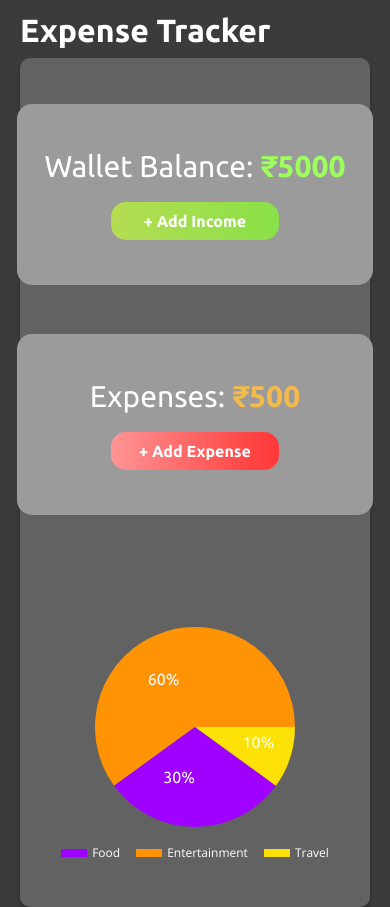
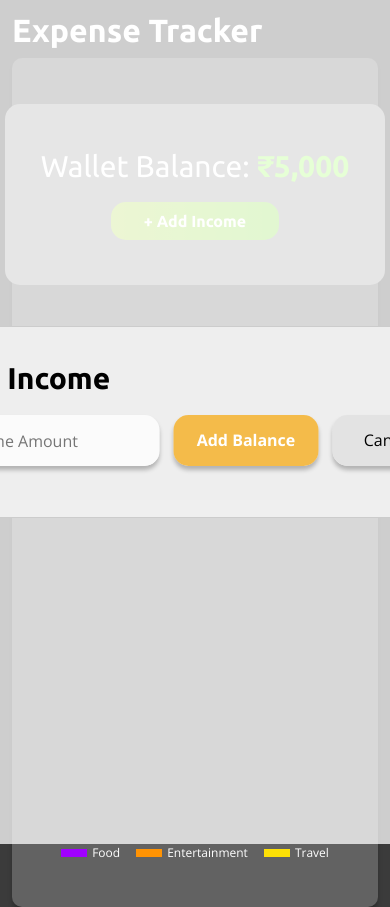
Before and after one commit to abhayd08/Expense-Tracker, a React (Vite) app: page / in a window 390 px wide. Both pictures are taken after a click on the button "+ Add Income". Built offline with nearby package versions, Linux system fonts and the light colour scheme.

Commit message:
Implemented functionality for Add Income and Add Expense components; incorporated local storage for persisting details.

```diff
--- a/src/Components/AddExpense/AddExpense.jsx
+++ b/src/Components/AddExpense/AddExpense.jsx
@@ -2,13 +2,61 @@ import ReactModal from "react-modal";
 import BalanceTrackerContext from "../Contexts/BalanceTrackerContext";
 import { useContext } from "react";
 import styles from "./AddExpense.module.css";
+import { useState } from "react";
+import { useEffect } from "react";
 
 const AddExpense = () => {
-  const { isAddExpenseModalOpen, setIsAddExpenseModalOpen } = useContext(
-    BalanceTrackerContext
-  );
+  const {
+    isAddExpenseModalOpen,
+    setIsAddExpenseModalOpen,
+    expensesSummary,
+    setExpensesSummary,
+    setExpenses,
+    walletBalance,
+    setWalletBalance,
+  } = useContext(BalanceTrackerContext);
 
-  const handleExpenseAdd = () => {};
+  const [modalWidth, setModalWidth] = useState("530px");
+  const [modalHeight, setModalHeight] = useState("341px");
+
+  useEffect(() => {
+    window.addEventListener("resize", () => {
+      if (window.innerWidth <= 500) {
+        setModalWidth("300px");
+        setModalHeight("561px");
+      } else if (window.innerWidth <= 610) {
+        setModalWidth("428px");
+        setModalHeight("491px");
+      } else {
+        setModalWidth("530px");
+        setModalHeight("341px");
+      }
+    });
+  });
+
+  const handleExpenseAdd = (e) => {
+    e.preventDefault();
+    const expensesData = {
+      title: e.target.elements.title.value,
+      price: Number(e.target.elements.price.value),
+      category: e.target.elements.category.value,
+      date: new Date(e.target.elements.date.value),
+    };
+
+    if (Number(e.target.elements.price.value) <= walletBalance) {
+      setWalletBalance((prevBalance) => prevBalance - expensesData.price);
+      setExpenses((prevExpenses) => prevExpenses + expensesData.price);
+      setExpensesSummary((prevSummary) => {
+        return [...prevSummary, expensesData];
+      });
+      setIsAddExpenseModalOpen(false);
+      e.target.reset();
+    } else {
+      alert("BSDK");
+    }
+  };
+
+  console.log(expensesSummary);
 
   return (
     <>
@@ -17,8 +65,8 @@ const AddExpense = () => {
           content: {
             position: "absolute",
             top: "50%",
-            height: "335px",
-            width: "538px",
+            width: modalWidth,
+            height: modalHeight,
             left: "50%",
             transform: "translate(-50%, -50%)",
             background: "#EFEFEF",
@@ -34,22 +82,29 @@ const AddExpense = () => {
       >
         <div className={styles.container}>
           <h3 className={styles.heading}>Add Expenses</h3>
-          <form onClick={handleExpenseAdd} className={styles.form}>
-            <input placeholder="Title" className={styles.inputs} />
+          <form onSubmit={handleExpenseAdd} className={styles.form}>
             <input
+              required
+              name="title"
+              placeholder="Title"
+              className={styles.inputs}
+            />
+            <input
+              required
+              name="price"
               type="number"
               placeholder="Price"
               className={styles.inputs}
             />
-            <select name="category" className={styles.inputs}>
-              <option value="select-category" default disabled>
+            <select name="category" required className={styles.inputs}>
+              <option value="select-category" selected disabled>
                 Select Category
               </option>
-              <option value="food">Food</option>
-              <option value="entertainment">Entertainment</option>
-              <option value="travel">Travel</option>
+              <option value="Food">Food</option>
+              <option value="Entertainment">Entertainment</option>
+              <option value="Travel">Travel</option>
             </select>
-            <input type="date" className={styles.inputs} />
+            <input required name="date" type="date" className={styles.inputs} />
             <div className={styles.controls}>
               <button className={styles.submitBtn} type="submit">
                 Add Expense
--- a/src/Components/AddExpense/AddExpense.module.css
+++ b/src/Components/AddExpense/AddExpense.module.css
@@ -54,6 +54,7 @@
   flex-wrap: wrap;
   align-items: center;
   gap: 1rem;
+  margin-top: 6px;
 }
 
 .submitBtn {
--- a/src/Components/AddIncome/AddIncome.jsx
+++ b/src/Components/AddIncome/AddIncome.jsx
@@ -0,0 +1,88 @@
+import ReactModal from "react-modal";
+import BalanceTrackerContext from "../Contexts/BalanceTrackerContext";
+import { useContext } from "react";
+import styles from "./AddIncome.module.css";
+import { useState, useEffect } from "react";
+
+const AddIncome = () => {
+  const { isAddIncomeModalOpen, setIsAddIncomeModalOpen, setWalletBalance } =
+    useContext(BalanceTrackerContext);
+
+  const [modalWidth, setModalWidth] = useState("565px");
+  const [modalHeight, setModalHeight] = useState("190px");
+
+  useEffect(() => {
+    window.addEventListener("resize", () => {
+      if (window.innerWidth <= 400) {
+        setModalWidth("330px");
+        setModalHeight("561px");
+      } else if (window.innerWidth <= 640) {
+        setModalWidth("340px");
+        setModalHeight("260px");
+      } else {
+        setModalWidth("565px");
+        setModalHeight("190px");
+      }
+    });
+  });
+
+  const handleIncomeAdd = (e) => {
+    e.preventDefault();
+    const income = Number(e.target.elements.income.value);
+    setWalletBalance((prevBalance) => prevBalance + income);
+    setIsAddIncomeModalOpen(false);
+    e.target.reset();
+  };
+
+  return (
+    <>
+      <ReactModal
+        style={{
+          content: {
+            position: "absolute",
+            top: "50%",
+            width: modalWidth,
+            height: modalHeight,
+            left: "50%",
+            transform: "translate(-50%, -50%)",
+            background: "#EFEFEF",
+            overflow: "auto",
+            WebkitOverflowScrolling: "touch",
+            borderRadius: "15px",
+            outline: "none",
+            padding: "0",
+          },
+        }}
+        isOpen={isAddIncomeModalOpen}
+        contentLabel="Add Income"
+      >
+        <div className={styles.container}>
+          <h3 className={styles.heading}>Add Income</h3>
+          <form onSubmit={handleIncomeAdd} className={styles.form}>
+            <input
+              placeholder="Income Amount"
+              name="income"
+              required
+              type="number"
+              className={styles.inputs}
+            />
+            <div className={styles.controls}>
+              <button className={styles.submitBtn} type="submit">
+                Add Balance
+              </button>
+              <button
+                onClick={() => setIsAddIncomeModalOpen(false)}
+                className={styles.cancelBtn}
+                type="button"
+              >
+                Cancel
+              </button>
+            </div>
+          </form>
+        </div>
+      </ReactModal>
+    </>
+  );
+};
+
+export default AddIncome;
--- a/src/Components/AddIncome/AddIncome.module.css
+++ b/src/Components/AddIncome/AddIncome.module.css
@@ -0,0 +1,85 @@
+.container {
+  padding: 34px 30px 34px 30px;
+  display: flex;
+  flex-direction: column;
+  justify-content: center;
+  gap: 20px;
+  background: #eeeeee;
+}
+
+.heading {
+  font-family: Ubuntu;
+  font-size: 30px;
+  font-weight: 700;
+  line-height: 34.47px;
+  text-align: left;
+  color: #000000;
+}
+
+.form {
+  display: flex;
+  align-items: center;
+  gap: 14px;
+  flex-wrap: wrap;
+}
+
+.inputs {
+  width: 185px !important;
+  height: 51px !important;
+  padding-left: 16px;
+  padding-right: 16px;
+  padding-top: 0;
+  padding-bottom: 0;
+  border: 0;
+  outline: 0;
+  border-radius: 15px;
+  box-shadow: 0px 4px 4px 0px #00000040;
+  background: linear-gradient(0deg, #fbfbfb, #fbfbfb);
+  font-family: Open Sans;
+  font-size: 16px;
+  font-weight: 400;
+  line-height: 21.79px;
+  text-align: left;
+  color: #919191;
+}
+
+.controls {
+  display: flex;
+  flex-wrap: wrap;
+  align-items: center;
+  gap: 14px;
+}
+
+.submitBtn {
+  width: 145px;
+  height: 51px;
+  border: 0;
+  outline: 0;
+  background: linear-gradient(0deg, #f4bb4a, #f4bb4a);
+  box-shadow: 0px 4px 4px 0px #00000040;
+  border-radius: 15px;
+  font-family: Open Sans;
+  font-size: 16px;
+  font-weight: 700;
+  line-height: 21.79px;
+  text-align: center;
+  color: #ffffff;
+  cursor: pointer;
+}
+
+.cancelBtn {
+  width: 112px;
+  height: 51px;
+  border-radius: 15px;
+  box-shadow: 0px 4px 4px 0px #00000040;
+  background: linear-gradient(0deg, #e3e3e3, #e3e3e3);
+  font-family: Open Sans;
+  font-size: 16px;
+  font-weight: 400;
+  line-height: 21.79px;
+  text-align: center;
+  color: #000000;
+  border: 0;
+  outline: 0;
+  cursor: pointer;
+}
--- a/src/Components/BalanceTracker/BalanceTracker.jsx
+++ b/src/Components/BalanceTracker/BalanceTracker.jsx
@@ -1,21 +1,123 @@
 import styles from "./BalanceTracker.module.css";
-import { useState } from "react";
+import { useState, useEffect } from "react";
 import React from "react";
 import { PieChart, Pie, Cell } from "recharts";
 import AddExpense from "../AddExpense/AddExpense";
+import AddIncome from "../AddIncome/AddIncome";
 import BalanceTrackerContext from "../Contexts/BalanceTrackerContext";
 
 const BalanceTracker = () => {
   const [walletBalance, setWalletBalance] = useState(5000);
-  const [expenses, setExpenses] = useState(500);
+  const [expenses, setExpenses] = useState(0);
+  const [expensesSummary, setExpensesSummary] = useState([]);
   const [isAddIncomeModalOpen, setIsAddIncomeModalOpen] = useState(false);
   const [isAddExpenseModalOpen, setIsAddExpenseModalOpen] = useState(false);
+  const [entertainmentExpenses, setEntertainmentExpenses] = useState(0);
+  const [foodExpenses, setFoodExpenses] = useState(0);
+  const [travelExpenses, setTravelExpenses] = useState(0);
+
+  useEffect(() => {
+    if (localStorage.getItem("walletBalance")) {
+      setWalletBalance(Number(localStorage.getItem("walletBalance")));
+    } else {
+      setWalletBalance(5000);
+      localStorage.setItem("walletBalance", walletBalance);
+    }
+    if (localStorage.getItem("expenses")) {
+      setExpenses(Number(localStorage.getItem("expenses")));
+    } else {
+      setExpenses(0);
+      localStorage.setItem("expenses", expenses);
+    }
+    if (localStorage.getItem("expensesSummary")) {
+      setExpensesSummary(JSON.parse(localStorage.getItem("expensesSummary")));
+    } else {
+      setExpensesSummary([]);
+      localStorage.setItem("expensesSummary", JSON.stringify(expenses));
+    }
+
+    if (localStorage.getItem("entertainmentExpenses")) {
+      setEntertainmentExpenses(
+        Number(localStorage.getItem("entertainmentExpenses"))
+      );
+    } else {
+      setEntertainmentExpenses(0);
+      localStorage.setItem("entertainmentExpenses", entertainmentExpenses);
+    }
+
+    if (localStorage.getItem("foodExpenses")) {
+      setFoodExpenses(Number(localStorage.getItem("foodExpenses")));
+    } else {
+      setFoodExpenses(0);
+      localStorage.setItem("foodExpenses", foodExpenses);
+    }
+
+    if (localStorage.getItem("travelExpenses")) {
+      setTravelExpenses(Number(localStorage.getItem("travelExpenses")));
+    } else {
+      setTravelExpenses(0);
+      localStorage.setItem("travelExpenses", travelExpenses);
+    }
+  }, []);
+
+  useEffect(() => {
+    localStorage.setItem("walletBalance", walletBalance);
+    localStorage.setItem("expenses", expenses);
+    localStorage.setItem("expensesSummary", JSON.stringify(expensesSummary));
+    localStorage.setItem(
+      "entertainmentExpenses",
+      JSON.stringify(entertainmentExpenses)
+    );
+    localStorage.setItem("foodExpenses", JSON.stringify(foodExpenses));
+    localStorage.setItem("travelExpenses", JSON.stringify(travelExpenses));
+  }, [
+    walletBalance,
+    expenses,
+    expensesSummary,
+    entertainmentExpenses,
+    foodExpenses,
+    travelExpenses,
+  ]);
+
+  useEffect(() => {
+    let entertainment = 0;
+    let food = 0;
+    let travel = 0;
+
+    expensesSummary.forEach((expense) => {
+      if (expense.category === "Entertainment") {
+        entertainment += expense.price;
+      }
+
+      if (expense.category === "Food") {
+        food += expense.price;
+      }
+
+      if (expense.category === "Travel") {
+        travel += expense.price;
+      }
+    });
+
+    if (entertainment > 0) {
+      setEntertainmentExpenses(entertainment);
+    }
+
+    if (food > 0) {
+      setFoodExpenses(food);
+    }
+
+    if (travel > 0) {
+      setTravelExpenses(travel);
+    }
+  }, [expensesSummary]);
 
   const data = [
-    { name: "Entertainment", value: 300 },
-    { name: "Food", value: 150 },
-    { name: "Travel", value: 50 },
-  ];
+    entertainmentExpenses > 0
+      ? { name: "Entertainment", value: entertainmentExpenses }
+      : null,
+    foodExpenses > 0 ? { name: "Food", value: foodExpenses } : null,
+    travelExpenses > 0 ? { name: "Travel", value: travelExpenses } : null,
+  ].filter((entry) => entry !== null);
 
   const COLORS = ["#FF9304", "#A000FF", "#FDE006"];
 
@@ -52,7 +154,9 @@ const BalanceTracker = () => {
         <div className={styles.walletBalance}>
           <h3 className={styles.heading}>
             Wallet Balance:{" "}
-            <span className={styles.balance}>₹{walletBalance}</span>
+            <span className={styles.balance}>
+              ₹{walletBalance.toLocaleString("en-IN")}
+            </span>
           </h3>
           <button
             onClick={() => setIsAddIncomeModalOpen((isOpen) => !isOpen)}
@@ -60,15 +164,22 @@ const BalanceTracker = () => {
           >
             + Add Income
           </button>
-          {/* <BalanceTrackerContext.Provider
-            value={{ isAddIncomeModalOpen, setIsAddIncomeModalOpen }}
+          <BalanceTrackerContext.Provider
+            value={{
+              isAddIncomeModalOpen,
+              setIsAddIncomeModalOpen,
+              setWalletBalance,
+            }}
           >
             <AddIncome />
-          </BalanceTrackerContext.Provider> */}
+          </BalanceTrackerContext.Provider>
         </div>
         <div className={styles.expensesContainer}>
           <h3 className={styles.heading}>
-            Expenses: <span className={styles.expenses}>₹{expenses}</span>
+            Expenses:{" "}
+            <span className={styles.expenses}>
+              ₹{expenses.toLocaleString("en-IN")}
+            </span>
           </h3>
           <button
             onClick={() => setIsAddExpenseModalOpen((isOpen) => !isOpen)}
@@ -77,7 +188,15 @@ const BalanceTracker = () => {
             + Add Expense
           </button>
           <BalanceTrackerContext.Provider
-            value={{ isAddExpenseModalOpen, setIsAddExpenseModalOpen }}
+            value={{
+              isAddExpenseModalOpen,
+              setIsAddExpenseModalOpen,
+              expensesSummary,
+              setExpensesSummary,
+              walletBalance,
+              setWalletBalance,
+              setExpenses,
+            }}
           >
             <AddExpense />
           </BalanceTrackerContext.Provider>
--- a/src/Components/BalanceTracker/BalanceTracker.module.css
+++ b/src/Components/BalanceTracker/BalanceTracker.module.css
@@ -17,6 +17,7 @@
 .walletBalance {
   width: 355.41px;
   height: 181px;
+  padding: 0 12px 0 12px;
   border-radius: 15px;
   opacity: 0px;
   background: #9b9b9b;
@@ -33,7 +34,7 @@
   font-size: 30px;
   font-weight: 400;
   line-height: 34.47px;
-  text-align: left;
+  text-align: center;
   color: #ffffff;
 }
 
@@ -42,7 +43,7 @@
   font-size: 30px;
   font-weight: 700;
   line-height: 34.47px;
-  text-align: left;
+  text-align: center;
   color: #9dff5b;
 }
 
@@ -59,7 +60,8 @@
   color: #ffffff;
   text-align: center;
   border-radius: 15px;
-  border: none;
+  border: 0;
+  outline: 0;
   cursor: pointer;
 }
 
@@ -75,6 +77,7 @@
   align-items: center;
   gap: 19px;
   text-align: center;
+  padding: 0 12px 0 12px;
 }
 
 .expenses {
@@ -82,7 +85,7 @@
   font-size: 30px;
   font-weight: 700;
   line-height: 34.47px;
-  text-align: left;
+  text-align: center;
   color: #f4bb4a;
 }
 
@@ -99,7 +102,8 @@
   color: #ffffff;
   text-align: center;
   border-radius: 15px;
-  border: none;
+  border: 0;
+  outline: 0;
   cursor: pointer;
 }
 
--- a/src/index.css
+++ b/src/index.css
@@ -12,7 +12,7 @@ body {
   box-sizing: border-box;
   background-color: var(--background);
   font-family: Ubuntu;
-  padding: 12px 20px 12px 20px;
+  padding: 20px;
 }
 
 * {
@@ -25,3 +25,9 @@ select {
   appearance: none;
   background-image: none;
 }
+
+@media(max-width: 450px) {
+  body {
+  padding: 12px;
+  }
+}
```
